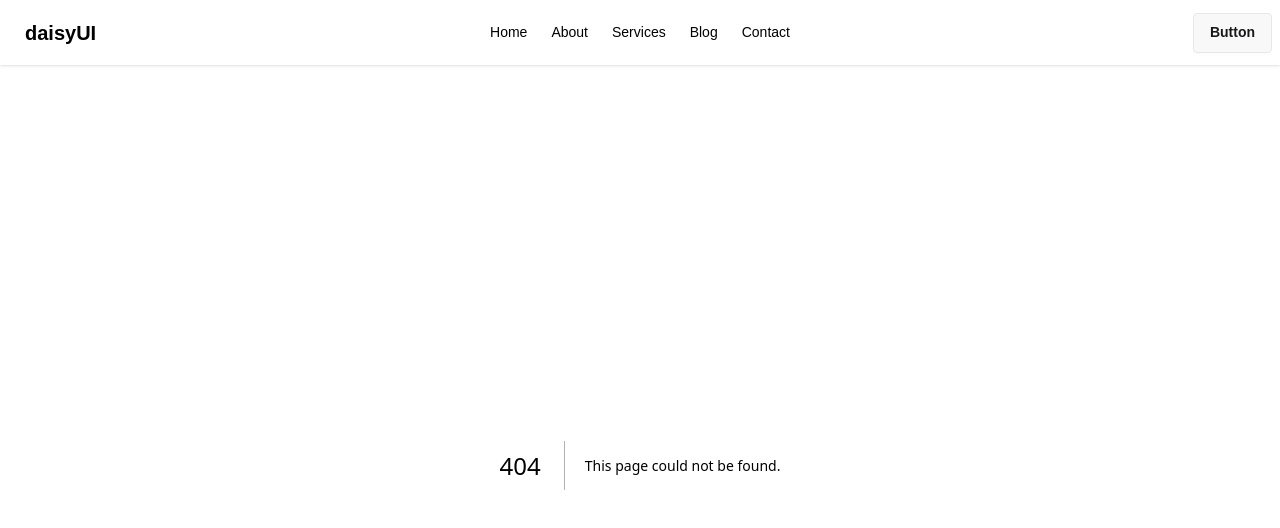
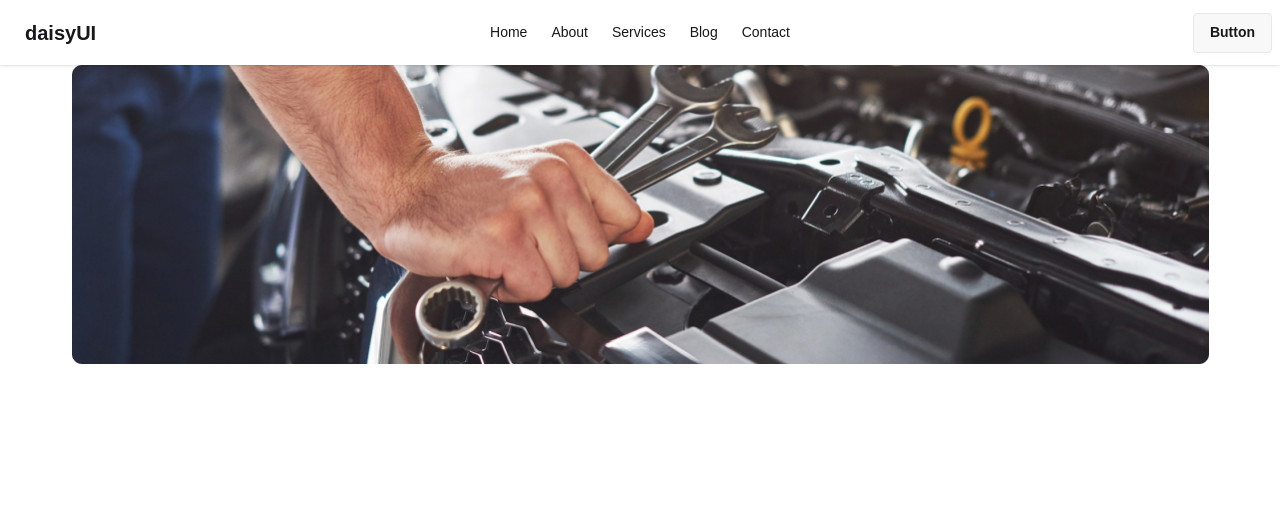
Before and after one commit to RahulKhanSuvo/car-doctor, a Next.js app: page /services/1 in a window 1280 px wide. Before the commit this address had no page. Shown: the top 528 px of the page. Built offline with nearby package versions, Linux system fonts and the light colour scheme; no server answers; the database is empty.

Commit message:
Replace button with link in ServicesSection for navigation to service details

```diff
--- /dev/null
+++ b/app/services/[id]/page.tsx
@@ -0,0 +1,30 @@
+import dbConnect from "@/lib/dbConnect";
+import { ObjectId } from "mongodb";
+import Image from "next/image";
+import React from "react";
+type Params = {
+  params: {
+    id: string;
+  };
+};
+export default async function ServicesDetailsPage({ params }: Params) {
+  const { id } = await Promise.resolve(params);
+  const serverCollection = dbConnect("carCollection");
+  const data = await serverCollection.findOne({ _id: new ObjectId(id) });
+
+  return (
+    <>
+      <section>
+        <figure className="flex justify-center">
+          <Image
+            width={1137}
+            height={300}
+            src={"/assets/images/checkout/checkout.png"}
+            alt="banner"
+          />
+          <div className=""></div>
+        </figure>
+      </section>
+    </>
+  );
+}
--- a/components/ServicesSection.tsx
+++ b/components/ServicesSection.tsx
@@ -1,4 +1,5 @@
 import dbConnect from "@/lib/dbConnect";
+import Link from "next/link";
 import React from "react";
 import { FaArrowRightLong } from "react-icons/fa6";
 async function ServicesSection() {
@@ -21,9 +22,9 @@ async function ServicesSection() {
               <h2 className="text-xl font-semibold">{item.title}</h2>
               <div className="flex justify-between items-center mt-3">
                 <p className="text-gray-600 mt-2">Price: ${item.price}</p>
-                <button>
+                <Link href={`/services/${item._id}`}>
                   <FaArrowRightLong className="text-[#FF3811]" size={20} />
-                </button>
+                </Link>
               </div>
             </div>
           </div>
```
